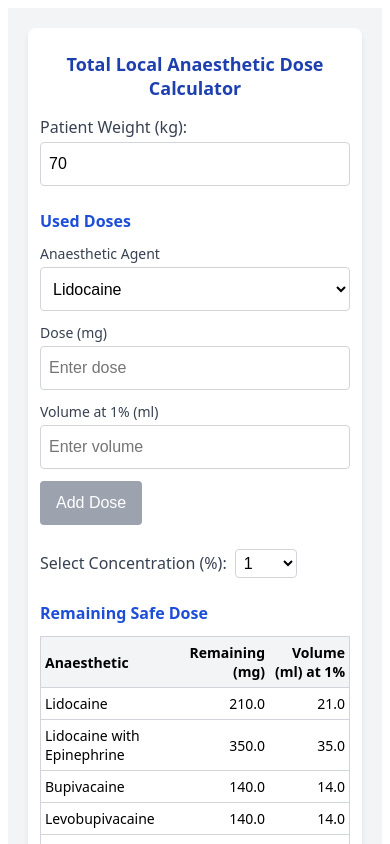
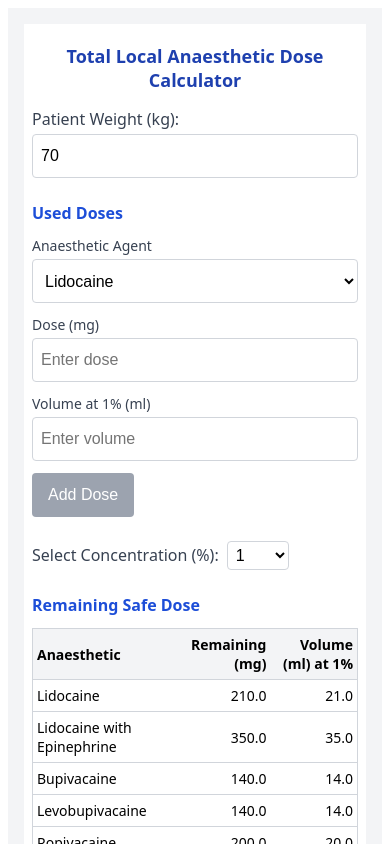
Before and after one commit to zirakzigul/local-anaesthetic-calculator, a React (Create React App) app: page / in a window 390 px wide. Shown: the top 844 px of the page. Built offline with nearby package versions, Linux system fonts and the light colour scheme.

Commit message:
Remove white border and maximize screen space usage

```diff
--- a/src/components/LocalAnaestheticCalculator.css
+++ b/src/components/LocalAnaestheticCalculator.css
@@ -3,12 +3,12 @@
 .calculator-container {
   background-color: white;
   padding: 24px;
-  border-radius: 8px;
-  box-shadow: 0 4px 6px -1px rgba(0, 0, 0, 0.1);
   max-width: 768px;
   position: relative;
   font-family: system-ui, -apple-system, BlinkMacSystemFont, 'Segoe UI', Roboto, sans-serif;
   margin: 0 auto;
+  min-height: 100vh;
+  box-sizing: border-box;
 }
 
 /* Warning popup */
@@ -310,7 +310,7 @@
 @media (max-width: 768px) {
   .calculator-container {
     padding: 16px;
-    margin: 8px;
+    margin: 0;
   }
 
   .input-form {
@@ -338,7 +338,7 @@
 @media (max-width: 640px) {
   .calculator-container {
     padding: 12px;
-    margin: 4px;
+    margin: 0;
   }
 
   .main-title {
@@ -369,8 +369,8 @@
 
 @media (max-width: 480px) {
   .calculator-container {
-    padding: 12px;
-    margin: 4px;
+    padding: 8px;
+    margin: 0;
   }
 
   .table-container {
```
